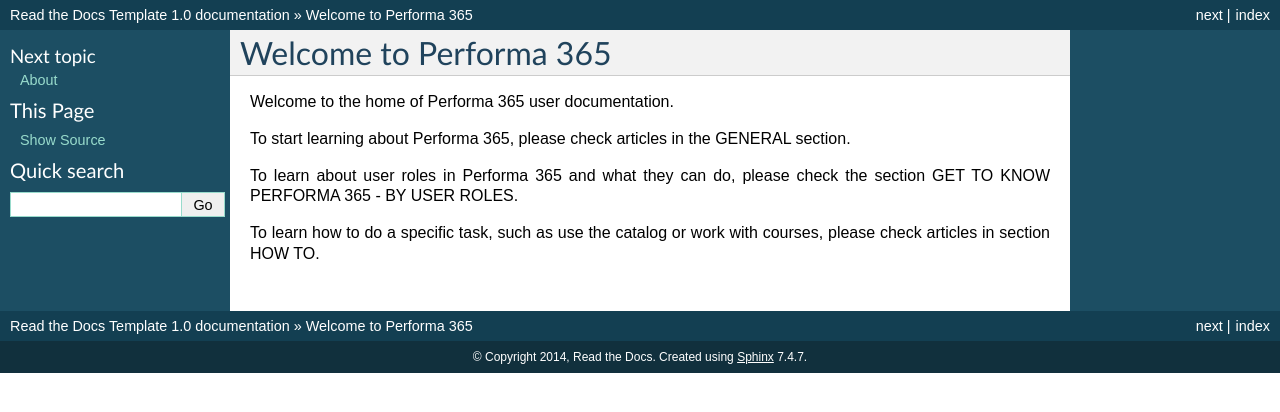
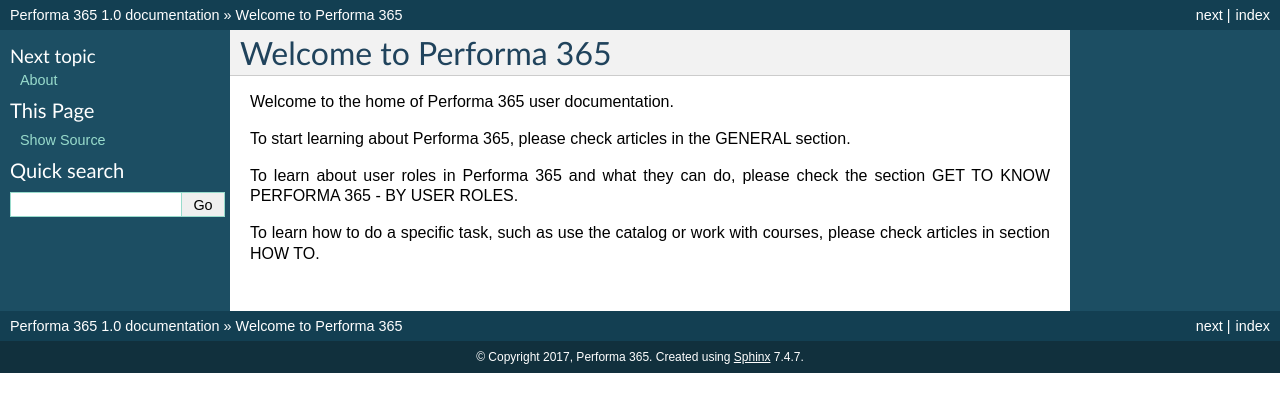
Before and after one commit to pslisko/performa365docs, a Sphinx documentation site: the page built from docs/index.rst, in a window 1280 px wide. Shown: the top 412 px of the page. Built offline with Sphinx 7.4.7, drawn with Linux system fonts in a browser that asks for light colours; pages that are not in the unit, such as notebooks, are missing from menus.

Commit message:
Update conf.py

```diff
--- a/docs/conf.py
+++ b/docs/conf.py
@@ -43,8 +43,8 @@
 master_doc = 'index'
 
 # General information about the project.
-project = u'Read the Docs Template'
-copyright = u'2014, Read the Docs'
+project = u'Performa 365'
+copyright = u'2017, Performa 365'
 
 # The version info for the project you're documenting, acts as replacement for
 # |version| and |release|, also used in various other places throughout the
```
